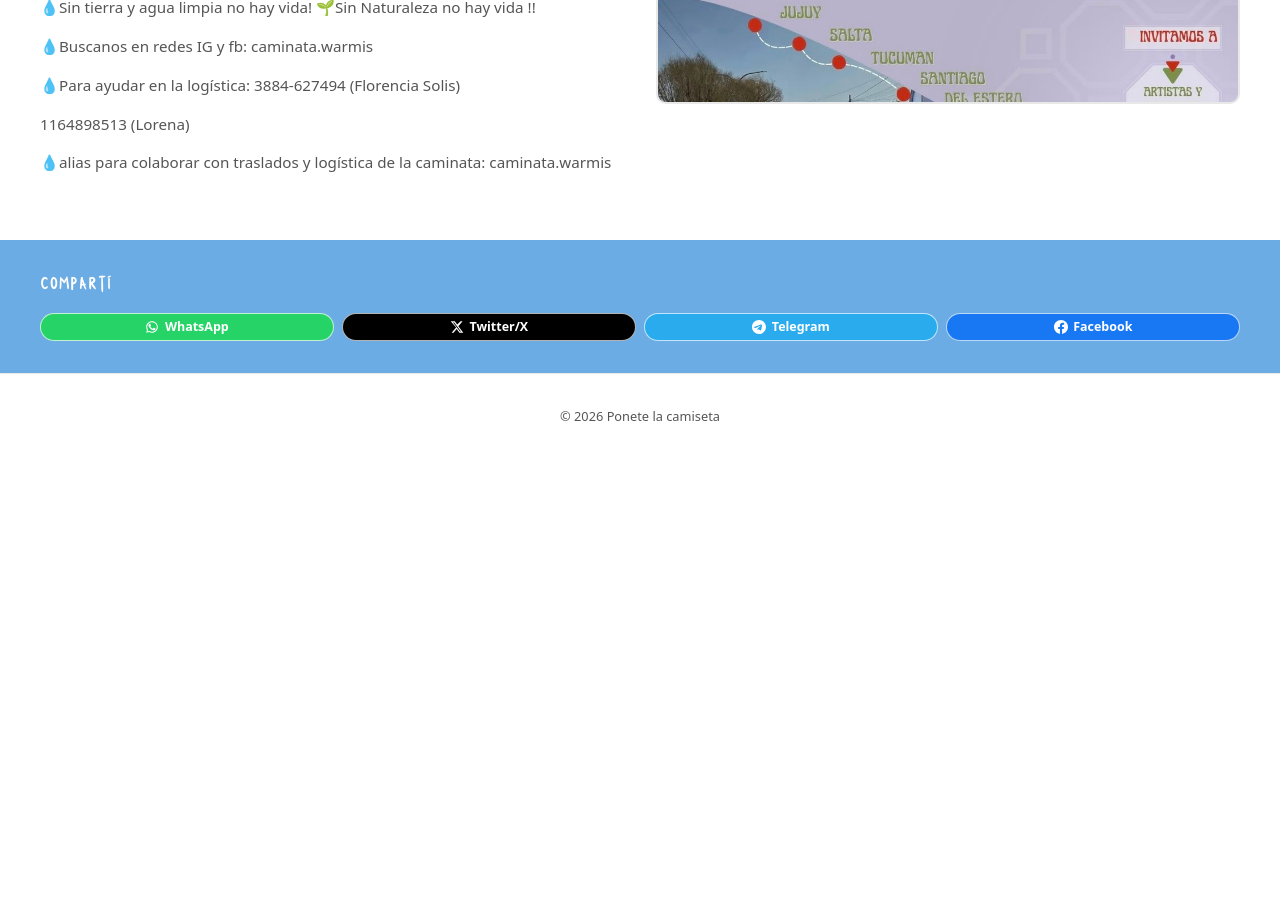
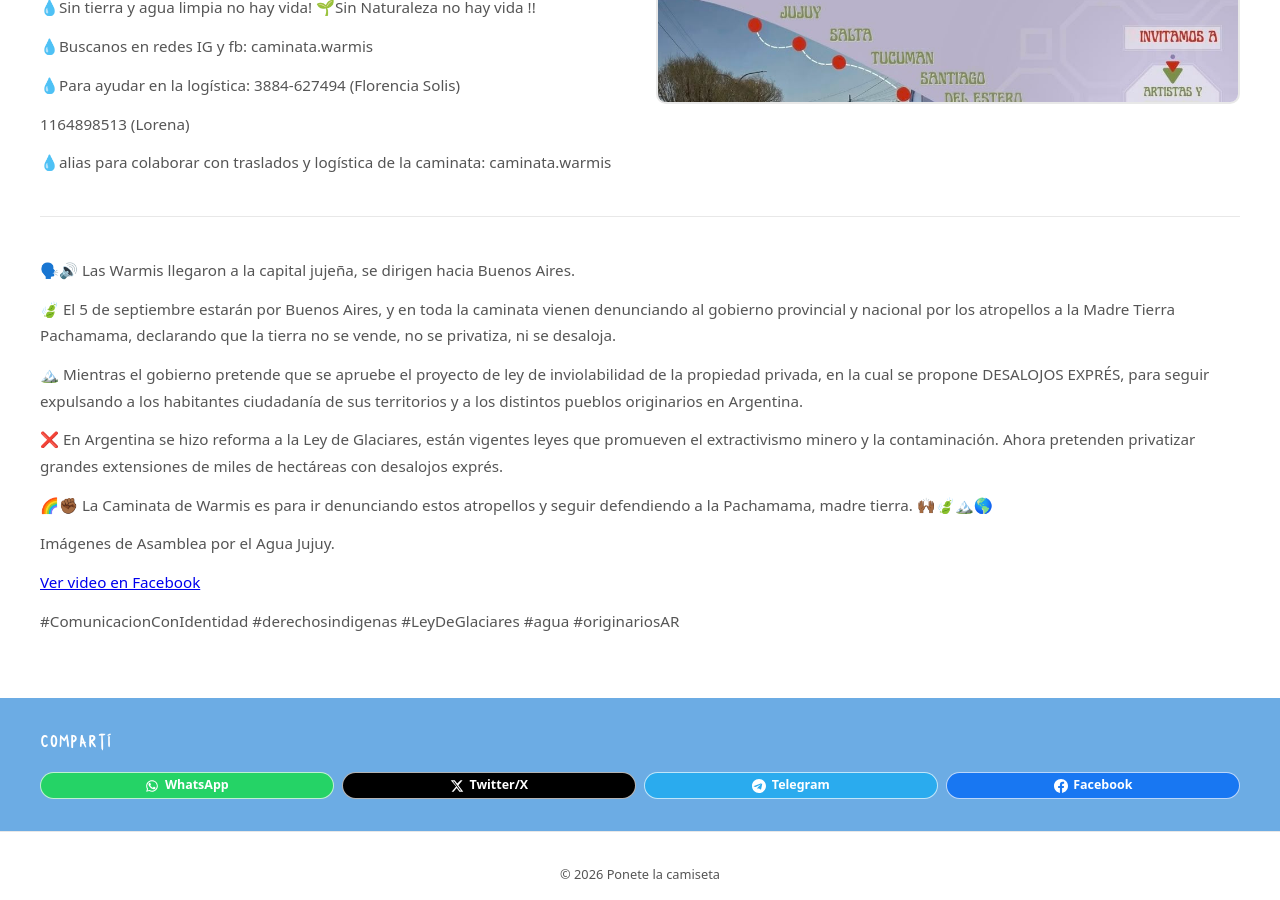
Before and after one commit to LaCamisetaOrg/LaCamisetaOrg.github.io, a Jekyll site: the page built from _actions/caminatawarmis.md, in a window 1280 px wide and 900 px high, scrolled down 677 px. Built offline with Jekyll 4.4.1, drawn with Linux system fonts in a browser that asks for light colours; before the commit the page ends 1135 px from its top, so only the background shows below that.

Commit message:
Add files via upload

```diff
--- a/_actions/caminatawarmis.md
+++ b/_actions/caminatawarmis.md
@@ -38,3 +38,21 @@ IG y fb: caminata.warmis
 
 💧alias para colaborar con traslados y logística de la caminata:
  caminata.warmis
+
+---
+
+🗣️🔊 Las Warmis llegaron a la capital jujeña, se dirigen hacia Buenos Aires.
+
+🍃 El 5 de septiembre estarán por Buenos Aires, y en toda la caminata vienen denunciando al gobierno provincial y nacional por los atropellos a la Madre Tierra Pachamama, declarando que la tierra no se vende, no se privatiza, ni se desaloja.
+
+🏔️ Mientras el gobierno pretende que se apruebe el proyecto de ley de inviolabilidad de la propiedad privada, en la cual se propone DESALOJOS EXPRÉS, para seguir expulsando a los habitantes ciudadanía de sus territorios y a los distintos pueblos originarios en Argentina.
+
+❌ En Argentina se hizo reforma a la Ley de Glaciares, están vigentes leyes que promueven el extractivismo minero y la contaminación. Ahora pretenden privatizar grandes extensiones de miles de hectáreas con desalojos exprés.
+
+🌈✊🏾 La Caminata de Warmis es para ir denunciando estos atropellos y seguir defendiendo a la Pachamama, madre tierra. 🙌🏾🍃🏔️🌎
+
+Imágenes de Asamblea por el Agua Jujuy.
+
+[Ver video en Facebook](https://www.facebook.com/share/v/1LhnzmweSA/)
+
+#ComunicacionConIdentidad #derechosindigenas #LeyDeGlaciares #agua #originariosAR
```
Also changed, not shown: other parts of _actions/caminatawarmis.md (+1 -1 lines), _actions/mekorotdebatelatierraexplota.md (+2 -2 lines), _actions/puentequemadoenvivo1708.md (added, +26 -0 lines).
